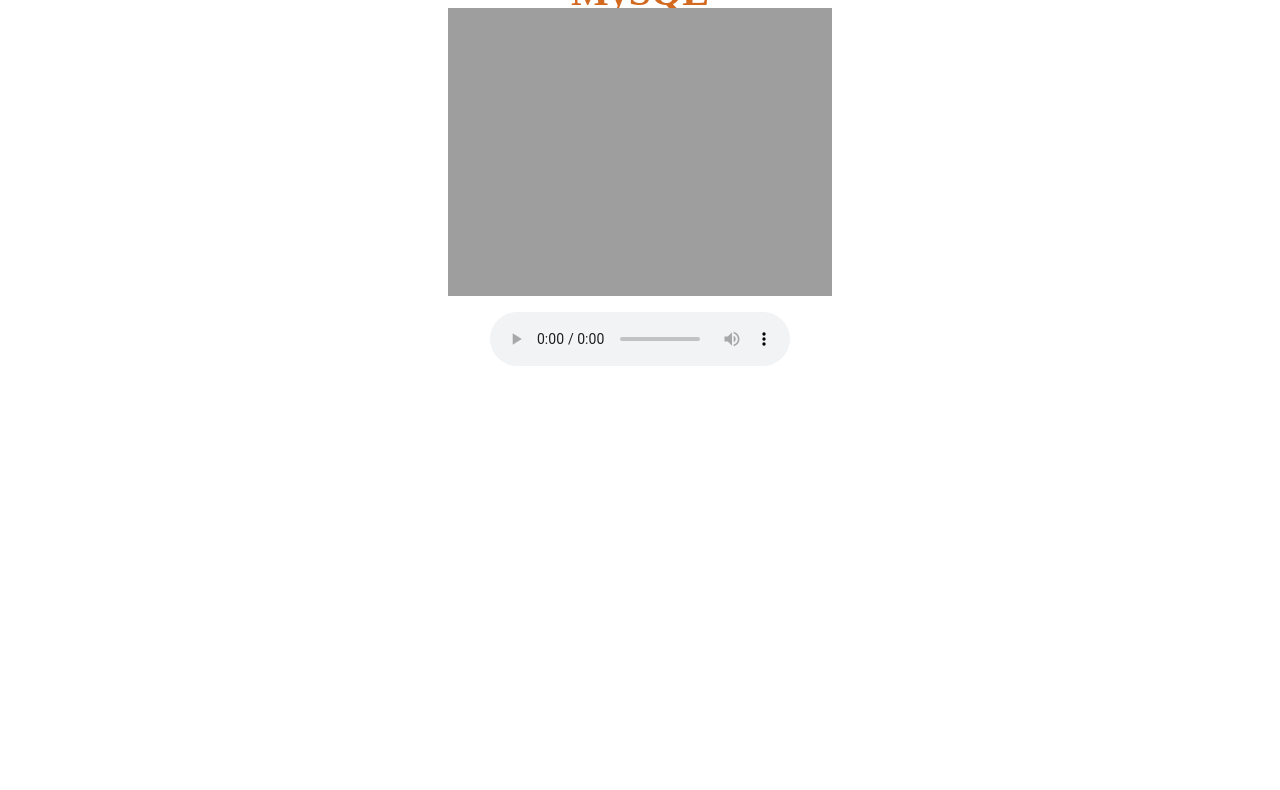
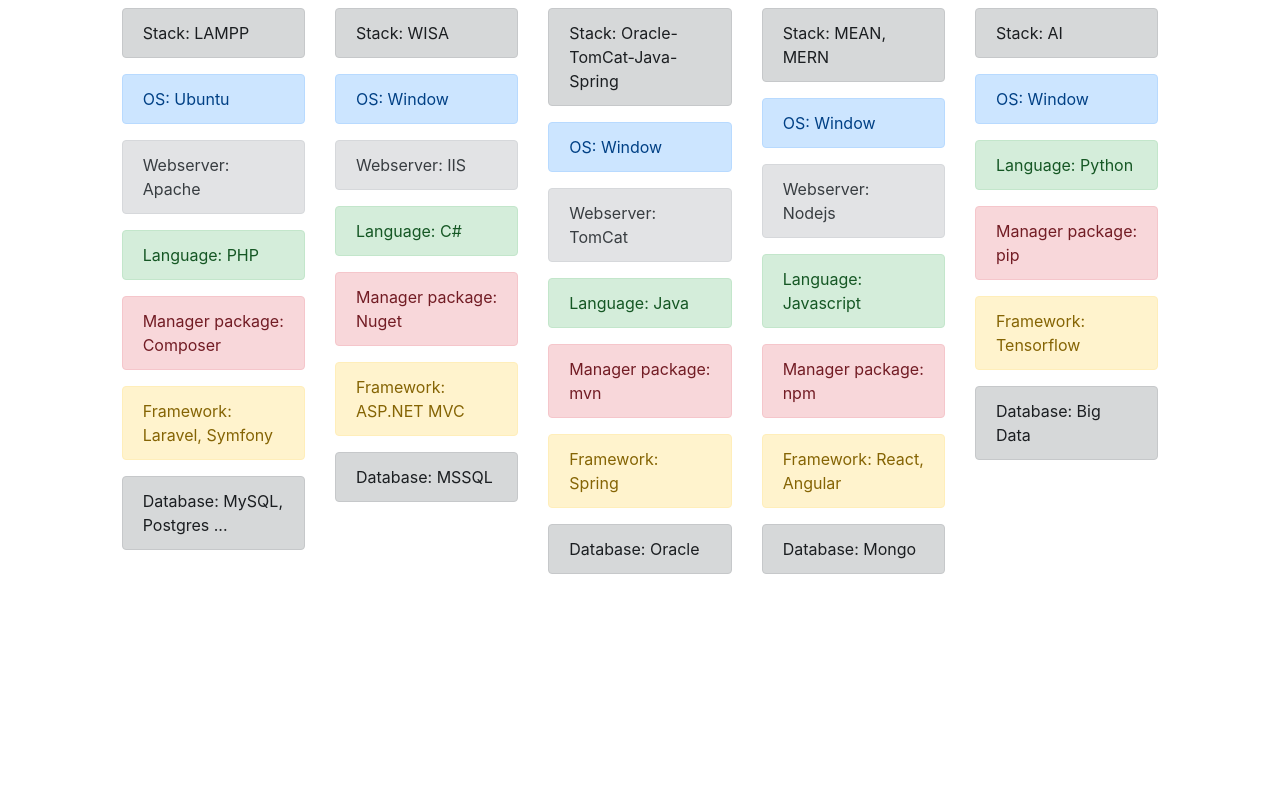
Before and after one commit to anbinhnumberone/anbinhnumberone.github.io, a plain HTML site: page index.html in a window 1280 px wide. Shown: the part 96-886 px from the top of the page. After the commit the page ends 800 px from the top, so only its background shows below. Drawn offline with nearby package versions, Linux system fonts and the light colour scheme.

Commit message:
Update index.html

```diff
--- a/index.html
+++ b/index.html
@@ -1,28 +1,147 @@
 <!DOCTYPE html>
 <html lang="en">
+
 <head>
     <meta charset="UTF-8">
     <meta name="viewport" content="width=device-width, initial-scale=1.0">
     <title>Document</title>
-    <link rel="stylesheet" href="https://stackpath.bootstrapcdn.com/bootstrap/4.3.1/css/bootstrap.min.css" >
+    <link rel="stylesheet" href="https://stackpath.bootstrapcdn.com/bootstrap/4.3.1/css/bootstrap.min.css">
     <script src="https://cdnjs.cloudflare.com/ajax/libs/jquery/3.3.1/jquery.min.js"></script>
     <script src="https://cdnjs.cloudflare.com/ajax/libs/popper.js/1.14.7/umd/popper.min.js"></script>
     <script src="https://stackpath.bootstrapcdn.com/bootstrap/4.3.1/js/bootstrap.min.js"></script>
-    <script src="https://cdnjs.cloudflare.com/ajax/libs/jquery/3.3.1/jquery.min.js"></script>
-    <script src="https://cdnjs.cloudflare.com/ajax/libs/popper.js/1.14.7/umd/popper.min.js"></script>
 </head>
-<style>
-    .embed-responsive-16by9 {
-        padding-bottom: 50.0%;
-    }
-</style>
+
 <body>
 
-    <div class="container-fluid embed-responsive embed-responsive-16by9">
-        <iframe class="embed-responsive-item"
-        src="https://anbinhnumberone.github.io/index1.html" allow = "autoplay" allowfullscreen>
-        </iframe>
+    <div class="container-fluid mt-3">
+
+        <div class="row">
+            <div class="col-md-12 m-3">
+                <h1 class="text-primary text-center">TheNguyen's stacks</h1>
+            </div>
+            <div class="col-md-1">
+
+            </div>
+            <div class="col-md-2">
+                <div class="alert alert-dark" role="alert">
+                    Stack: LAMPP
+                </div>
+                <div class="alert alert-primary" role="alert">
+                    OS: Ubuntu
+                </div>
+                <div class="alert alert-secondary" role="alert">
+                    Webserver: Apache
+                </div>
+                <div class="alert alert-success" role="alert">
+                    Language: PHP
+                </div>
+                <div class="alert alert-danger" role="alert">
+                    Manager package: Composer
+                </div>
+                <div class="alert alert-warning" role="alert">
+                    Framework: Laravel, Symfony
+                </div>
+                <div class="alert alert-dark" role="alert">
+                    Database: MySQL, Postgres ...
+                </div>
+            </div>
+            <div class="col-md-2">
+                <div class="alert alert-dark" role="alert">
+                    Stack: WISA
+                </div>
+                <div class="alert alert-primary" role="alert">
+                    OS: Window
+                </div>
+                <div class="alert alert-secondary" role="alert">
+                    Webserver: IIS
+                </div>
+                <div class="alert alert-success" role="alert">
+                    Language: C#
+                </div>
+                <div class="alert alert-danger" role="alert">
+                    Manager package: Nuget
+                </div>
+                <div class="alert alert-warning" role="alert">
+                    Framework: ASP.NET MVC
+                </div>
+                <div class="alert alert-dark" role="alert">
+                    Database: MSSQL
+                </div>
+            </div>
+            <div class="col-md-2">
+                <div class="alert alert-dark" role="alert">
+                    Stack: Oracle-TomCat-Java-Spring
+                </div>
+                <div class="alert alert-primary" role="alert">
+                    OS: Window
+                </div>
+                <div class="alert alert-secondary" role="alert">
+                    Webserver: TomCat
+                </div>
+                <div class="alert alert-success" role="alert">
+                    Language: Java
+                </div>
+                <div class="alert alert-danger" role="alert">
+                    Manager package: mvn
+                </div>
+                <div class="alert alert-warning" role="alert">
+                    Framework: Spring
+                </div>
+                <div class="alert alert-dark" role="alert">
+                    Database: Oracle
+                </div>
+            </div>
+            <div class="col-md-2">
+                <div class="alert alert-dark" role="alert">
+                    Stack: MEAN, MERN
+                </div>
+                <div class="alert alert-primary" role="alert">
+                    OS: Window
+                </div>
+                <div class="alert alert-secondary" role="alert">
+                    Webserver: Nodejs
+                </div>
+                <div class="alert alert-success" role="alert">
+                    Language: Javascript
+                </div>
+                <div class="alert alert-danger" role="alert">
+                    Manager package: npm
+                </div>
+                <div class="alert alert-warning" role="alert">
+                    Framework: React, Angular
+                </div>
+                <div class="alert alert-dark" role="alert">
+                    Database: Mongo
+                </div>
+            </div>
+            <div class="col-md-2">
+                <div class="alert alert-dark" role="alert">
+                    Stack: AI
+                </div>
+                <div class="alert alert-primary" role="alert">
+                    OS: Window
+                </div>
+                <div class="alert alert-success" role="alert">
+                    Language: Python
+                </div>
+                <div class="alert alert-danger" role="alert">
+                    Manager package: pip
+                </div>
+                <div class="alert alert-warning" role="alert">
+                    Framework: Tensorflow
+                </div>
+                <div class="alert alert-dark" role="alert">
+                    Database: Big Data
+                </div>
+            </div>
+            <div class="col-md-1">
+
+            </div>
+        </div>
+
     </div>
 
+
 </body>
+
 </html>
```
